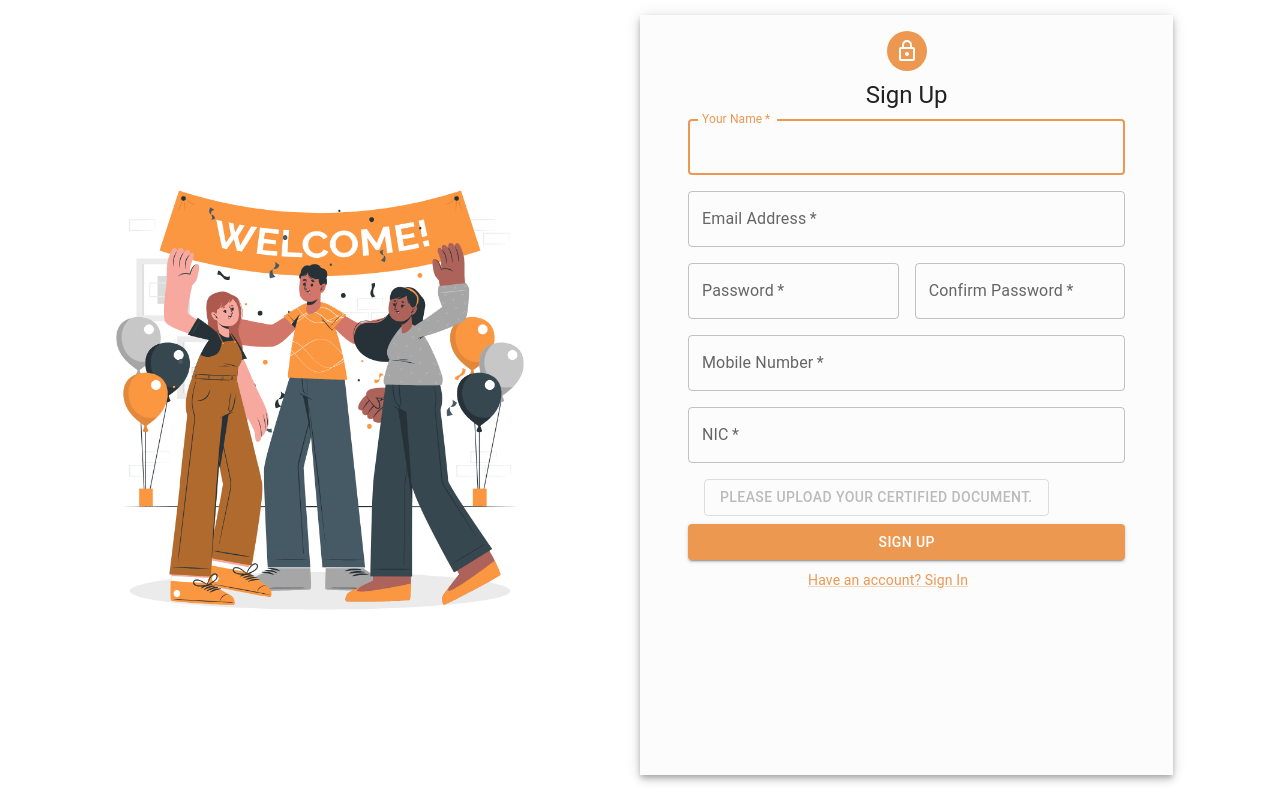
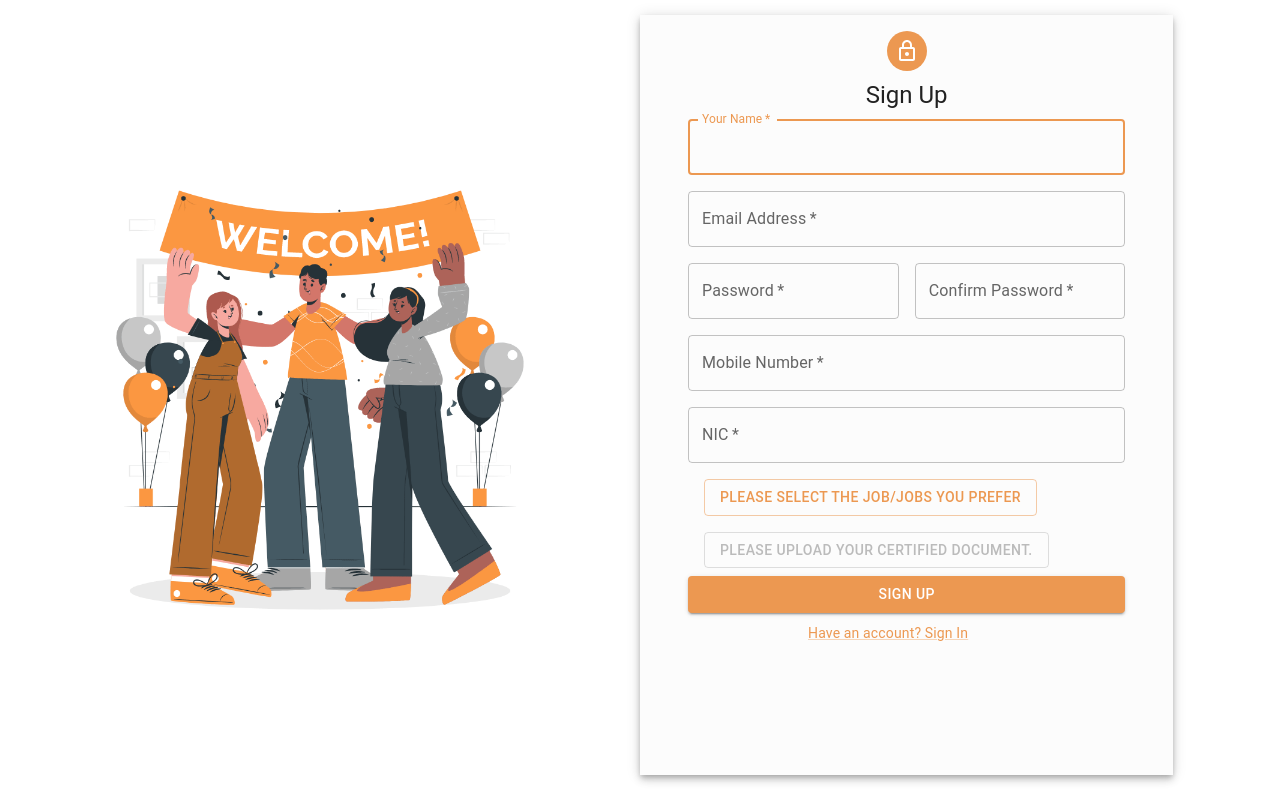
Before and after one commit to T-Luxshan/LabourLink-WebApp, a React (Create React App) app: page /signup/labour in a window 1280 px wide. Built offline with nearby package versions, Linux system fonts and the light colour scheme.

Commit message:
connected with backend

```diff
--- a/src/Pages/Authentication/LabourSignUp.js
+++ b/src/Pages/Authentication/LabourSignUp.js
@@ -14,11 +14,12 @@ import Grid from '@mui/material/Grid';
 import LockOutlinedIcon from '@mui/icons-material/LockOutlined';
 import Typography from '@mui/material/Typography';
 import { createTheme, ThemeProvider } from '@mui/material/styles';
-import { registerCustomer } from '../../Service/AuthServeice';
+import { registerLabour } from '../../Service/AuthServeice';
 import { useNavigate } from 'react-router-dom';
 import CloudUploadIcon from '@mui/icons-material/CloudUpload';
 import { styled } from '@mui/material/styles';
 import UploadDocument from '../../Components/UploadDocument';
+import JobRole from '../../Components/JobRole';
 
 const defaultTheme = createTheme({
   palette: {
@@ -77,6 +78,7 @@ const LabourSignUp = () => {
   const [logError, setLogError] = useState('');
   const [fileURI, setFileURI] = useState(null);
   const [nicError, setNicError] = useState('');
+  const [jobList, setJoblist] = useState([]);
   const navigate = useNavigate();
   const { handleSubmit, control, formState: { errors }, setError, clearErrors } = useForm({
     resolver: yupResolver(schema),
@@ -84,6 +86,10 @@ const LabourSignUp = () => {
 
   const handleFileURI = (fileUri) => {
     setFileURI(fileUri);
+  }
+
+  const handleJobList = (jobList) => {
+    setJoblist(jobList);
   }
 
   const validateNIC = (value) => {
@@ -99,10 +105,12 @@ const LabourSignUp = () => {
   const onSubmit = async (data) => {
     console.log(data);
     try {
-      // let response = await registerCustomer(data.name, data.email, data.password ,data.mobileNumber, data.nic);
-      // localStorage.setItem("token", response.data.accessToken);
-      // localStorage.setItem("refreshToken", response.data.refreshToken);
-      // console.log(response);
+      // name, email, password, mobileNumber, nic, documentUri, jobRole
+      let lowercaseEmail = data.email.toLowerCase();
+      let response = await registerLabour(data.name, lowercaseEmail, data.password ,data.mobileNumber, data.nic, fileURI, jobList);
+      localStorage.setItem("token", response.data.accessToken);
+      localStorage.setItem("refreshToken", response.data.refreshToken);
+      console.log(response);
       navigate('/');
       setLogError("");
     } catch (e) {
@@ -292,7 +300,10 @@ const LabourSignUp = () => {
                 )}
               />
               <Box sx={{mt:2, ml:2}}>
-                <UploadDocument sx={{mt:25}} nic={useWatch({ control, name: "nic" })} onFileUpload={handleFileURI} />
+                <JobRole onJobListChange={handleJobList}/>
+              </Box >
+              <Box sx={{mt:2, ml:2}}>
+                <UploadDocument nic={useWatch({ control, name: "nic" })} onFileUpload={handleFileURI} />
               </Box>
 
               <Button
--- a/src/Service/AuthServeice.js
+++ b/src/Service/AuthServeice.js
@@ -52,25 +52,24 @@ export const registerCustomer = (name, email, password, mobileNumber, address) =
 
   // THIS PART RELATED TO LABOUR AUTHENTICATION.
 
-    // API for register labour
-// export const registerLabour = (name, email, password, mobileNumber, nic) => {
-//   return axios.post(`${REST_API_BASE_URL_AUTH}/register/labour`, {
-//       name, email, password, mobileNumber, nic
-//   });
-// };
-
+  // API for register labour
+  export const registerLabour = (name, email, password, mobileNumber, nic, documentUri, jobRole) => {
+    return axios.post(`${REST_API_BASE_URL_AUTH}/register/labour`, {
+        name, email, password, mobileNumber, nic, documentUri, jobRole
+    });
+  };
 
   // API for get user role
-//  export const getUserRole = (email) => {
-//    return axios.get(`${REST_API_BASE_URL_AUTH}/getRole/${email}`)
-//  }
+ export const getUserRole = (email) => {
+   return axios.get(`${REST_API_BASE_URL_AUTH}/getRole/${email}`)
+ }
 
-   // API for login labour
-//    export const loginLabour = (role, email, password) => {
-//     return axios.post(`${REST_API_BASE_URL_AUTH}/login/labour`, {
-//         role, email, password
-//     });
-//   };
+  //  API for login labour
+   export const loginLabour = (role, email, password) => {
+    return axios.post(`${REST_API_BASE_URL_AUTH}/login/labour`, {
+        role, email, password
+    });
+  };
 
 
 const axiosAuthInstance = axios.create({
```
